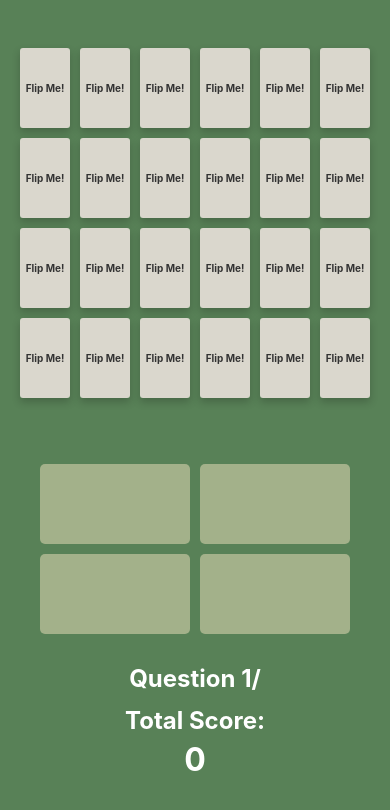
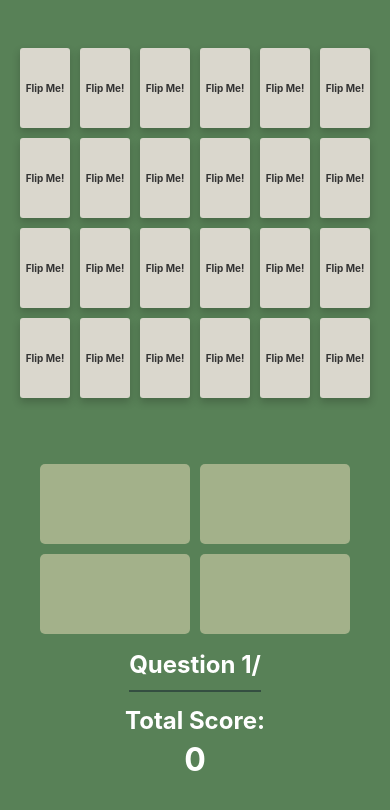
Before and after one commit to broliver18/stick-it-frontend, a React (Create React App) app: page /player/game in a window 390 px wide. Shown: the top 810 px of the page. Built offline with nearby package versions, Linux system fonts and the light colour scheme; no server answers.

Commit message:
Add underline under question-number

```diff
--- a/src/Components/PlayerGame/PlayerGame.css
+++ b/src/Components/PlayerGame/PlayerGame.css
@@ -113,7 +113,7 @@
 
 #question-number {
     position: relative;
-    bottom: 260px;
+    bottom: 295px;
     left: 300px;
     margin-bottom: -100px;
 }
@@ -146,8 +146,10 @@
 
     #question-number {
         position: relative;
-        bottom: 25px;
+        bottom: 55px;
         left: 0;
+        height: 50px;
+        border-bottom: 2px solid #344e41;
     }
 }
 
@@ -194,7 +196,7 @@
 
     #question-number {
         position: relative;
-        bottom: 25px;
+        bottom: 55px;
         left: 0;
     }
 }
--- a/src/Components/PlayerGame/PlayerGame.js
+++ b/src/Components/PlayerGame/PlayerGame.js
@@ -208,7 +208,7 @@ function PlayerGame() {
         <h2>Total Score:</h2>
         <h1>{score}</h1>
       </div>
-      <div id="question-number">
+      <div id="question-number" className="component-container-middle">
         <h2>
           Question {questionNum}/{quizInfo.numberOfQuestions}
         </h2>
```
